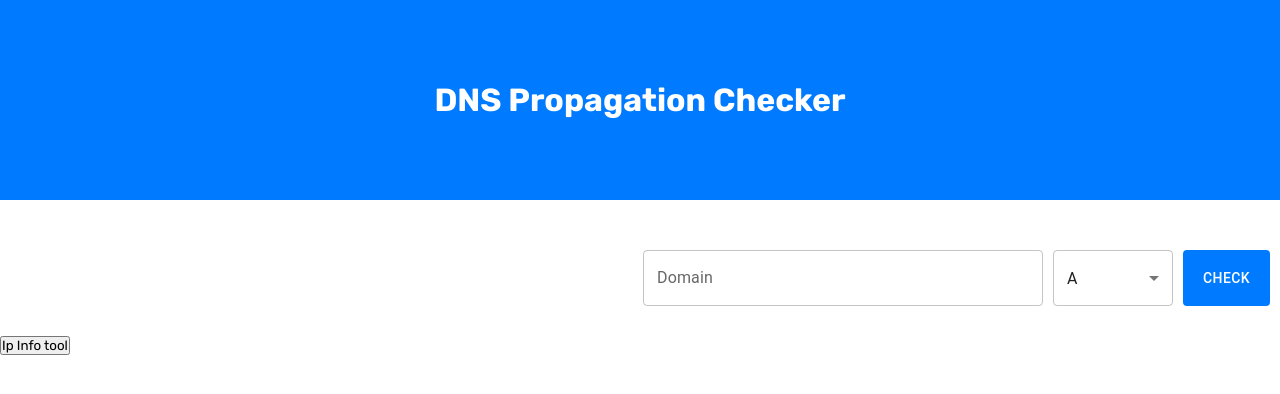
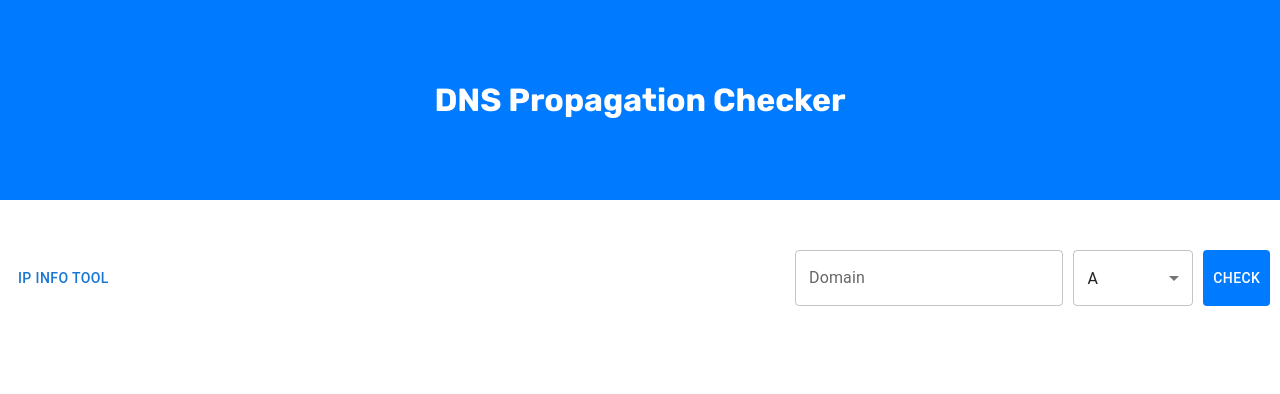
Before and after one commit to shreyT200/DNS-Checker, a React (Vite) app in the folder client/: page / in a window 1280 px wide. Shown: the top 394 px of the page. Built offline with nearby package versions, Linux system fonts and the light colour scheme.

Commit message:
chang in app.jsx and button and map

```diff
--- a/client/src/App.jsx
+++ b/client/src/App.jsx
@@ -1,20 +1,25 @@
-import React, { useState } from 'react'
+import React from 'react'
 import Porpagation from './components/Propagation'
 import './App.css'
-import IPAddress from './components/IPAddress'
+import { Button, Box } from '@mui/material'
+// import IPAddress from './components/IPAddress'
 export default function App() {
-  const [openModal, setOpenModal] = useState(false);
-const handleOnClose =()=>{
-  setOpenModal(false)
-}
+
   return (
     <>
-      <Porpagation/>
-  <button onClick={()=> setOpenModal(true)} >Ip Info tool</button>
+<Box sx={{display:'flex', flexDirection:'column'}}>
+
+<Porpagation/>
+  {/* <Button sx={{
+    backgroundColor:'#007BFF',
+    color:'white',
+    width:'200px'
+  }} onClick={()=> setOpenModal(true)} >Ip Info tool</Button>
     {openModal&&(
 
       <IPAddress handleOnClose={handleOnClose}/>
-    )}
+    )} */}
+    </Box>
     </>
   )
 }
--- a/client/src/components/Propagation.jsx
+++ b/client/src/components/Propagation.jsx
@@ -20,7 +20,7 @@ import {
   Alert,
   CircularProgress
 } from "@mui/material";
-
+import IPAddress from './IPAddress';
 export default function Propagation() {
   const [domain, setDomain] = useState('');
   const [result, setResult] = useState(null);
@@ -30,6 +30,7 @@ export default function Propagation() {
   const [SnackbarMessage, setSnackbarMessage] = useState('');
   const [snackbarSeverity, setSnackbarSeverity] = useState('info');
 const [openModal, setOpenModal] = useState(false)
+const [openIP, setOpenIP] = useState(false);
   const check = async () => {
     if (!domain.trim()) {
       setSnackbarOpen(true);
@@ -54,7 +55,10 @@ const [openModal, setOpenModal] = useState(false)
       setLoading(false);
     }
   };
-
+const handleClose=()=>
+{
+  setOpenIP(false)
+}
   return (
     <>
       <div className='banner'>
@@ -71,8 +75,31 @@ const [openModal, setOpenModal] = useState(false)
       </div>
 
       <div className='body-content'>
-        <Box sx={{ display: 'flex', gap: '10px', mt: 5, justifyContent: 'end', flexWrap: 'wrap' }}>
+
+        <Box sx={{ display: 'flex', gap: '10px', mt: 5, justifyContent: 'end', flexWrap: 'wrap', flexDirection:'column' }}>
+
+        {/* flex container */}
+
+        <div style={{display:'flex', flexDirection:'row', justifyContent:'space-between'}}>
+
+         {/* ip button */}
+
+         <Button onClick={()=>setOpenIP(true)}>IP Info Tool</Button>
+
+      {/* for opening the ip tool */}
+
+        {openIP&&(
+          <IPAddress handleOnClose={handleClose}/>
+        )}
+
+
+        {/* input filed button n select field flex container */}
+
+
+         <div style={{display:'flex', flexDirection:'row', gap:'10px'}}>
+
           <TextField
+
          type="text"
          label='Domain'
          value={domain}
@@ -80,6 +107,8 @@ const [openModal, setOpenModal] = useState(false)
          placeholder="Enter domain e.g. example.com"
          sx={{ maxWidth: '400px', width: '100%' }}
          />
+
+        {/* select container */}
           <Select
             value={recordType}
             onChange={(e) => setRecordType(e.target.value)}
@@ -92,6 +121,8 @@ const [openModal, setOpenModal] = useState(false)
             <MenuItem value='NS'>NS</MenuItem>
             <MenuItem value='TXT'>TXT</MenuItem>
           </Select>
+
+      {/* searc button */}
         <Button
             onClick={check}
             style={{ padding: '10px 20px' }}
@@ -99,6 +130,8 @@ const [openModal, setOpenModal] = useState(false)
             >
             {loading ? 'Checking...' : 'Check'}
           </Button>
+              </div>
+            </div>
         </Box>
 
         <br />
@@ -118,6 +151,11 @@ const [openModal, setOpenModal] = useState(false)
               </Box>
             ) : result ? (
               <>
+
+
+               {/* table part */}
+
+
                 <Box sx={{ width: { xs: '100%', md: '50%' } }}>
                   <TableContainer component={Paper} sx={{
                     fontSize:'16px'
@@ -146,6 +184,11 @@ const [openModal, setOpenModal] = useState(false)
 
                   <br />
 <Button onClick={() => setOpenModal(true)} sx={{ mt: 2, backgroundColor:'#FE791A' , color:'white' }}>See Blacklist</Button>
+
+
+
+ {/* blacklist part */}
+
 
 {openModal && result.blacklist?.length > 0 && (
     <Box sx={{zIndex:1000, position:'absolute', display:'flex', top:0, left:0, width:'100%', overflowX:'hidden'}}>
@@ -185,7 +228,10 @@ const [openModal, setOpenModal] = useState(false)
 
 
                 </Box>
-{!openModal && (
+
+                {/* map part */}
+
+{!openModal && !openIP && (
   <Box sx={{ width: { xs: '100%', md: '50%' } }}>
     {result && <Mapview data={result.Propagation} />}
   </Box>
```
Lines whose indentation alone changed are shown as unchanged.
